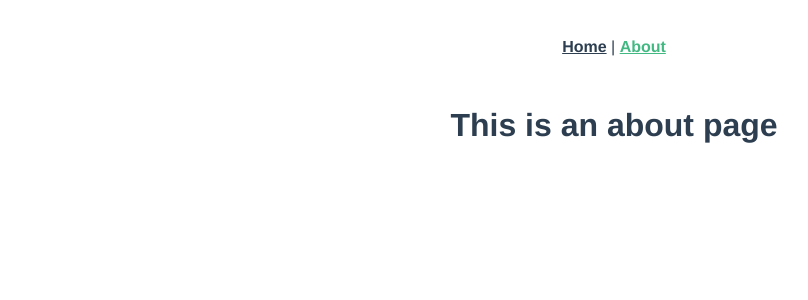
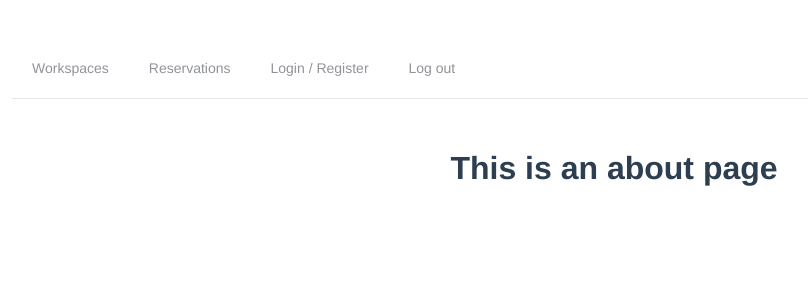
Before and after one commit to vruokon/tilanvarausfront, a Vue app: page /about in a window 1280 px wide. Shown: the top 300 px of the page, without its empty margins (26-834 px from the left). Built offline with nearby package versions, Linux system fonts and the light colour scheme.

Commit message:
added navigation

```diff
--- a/src/App.vue
+++ b/src/App.vue
@@ -1,12 +1,20 @@
 <template>
   <div id="app">
-    <div id="nav">
-      <router-link to="/">Home</router-link> |
-      <router-link to="/about">About</router-link>
-    </div>
-    <router-view/>
+    <Nav />
+    <router-view />
   </div>
 </template>
+
+<script>
+// @ is an alias to /src
+import Nav from "@/components/nav.vue";
+
+export default {
+  components: {
+    Nav,
+  },
+};
+</script>
 
 <style>
 #app {
--- /dev/null
+++ b/src/components/nav.vue
@@ -0,0 +1,52 @@
+<template>
+  <div id="nav">
+    <!-- <router-link to="/">Home</router-link> |
+      <router-link to="/about">About</router-link> -->
+
+    <el-menu
+      :default-active="activeIndex"
+      class="el-menu-demo"
+      mode="horizontal"
+      @select="handleSelect"
+    >
+      <el-menu-item index="Home">Workspaces</el-menu-item>
+      <el-menu-item index="Reservations">Reservations</el-menu-item>
+      <el-menu-item index="Login">Login / Register</el-menu-item>
+      <el-menu-item index="Login">Log out</el-menu-item>
+    </el-menu>
+  </div>
+</template>
+
+<script>
+export default {
+  name: "Nav",
+  data() {
+    return {
+      activeIndex: "",
+    };
+  },
+  methods: {
+    handleSelect(key, keyPath) {
+      console.log(key, keyPath);
+    },
+  },
+};
+</script>
+
+<!-- Add "scoped" attribute to limit CSS to this component only -->
+<style scoped>
+h3 {
+  margin: 40px 0 0;
+}
+ul {
+  list-style-type: none;
+  padding: 0;
+}
+li {
+  display: inline-block;
+  margin: 0 10px;
+}
+a {
+  color: #42b983;
+}
+</style>
```
